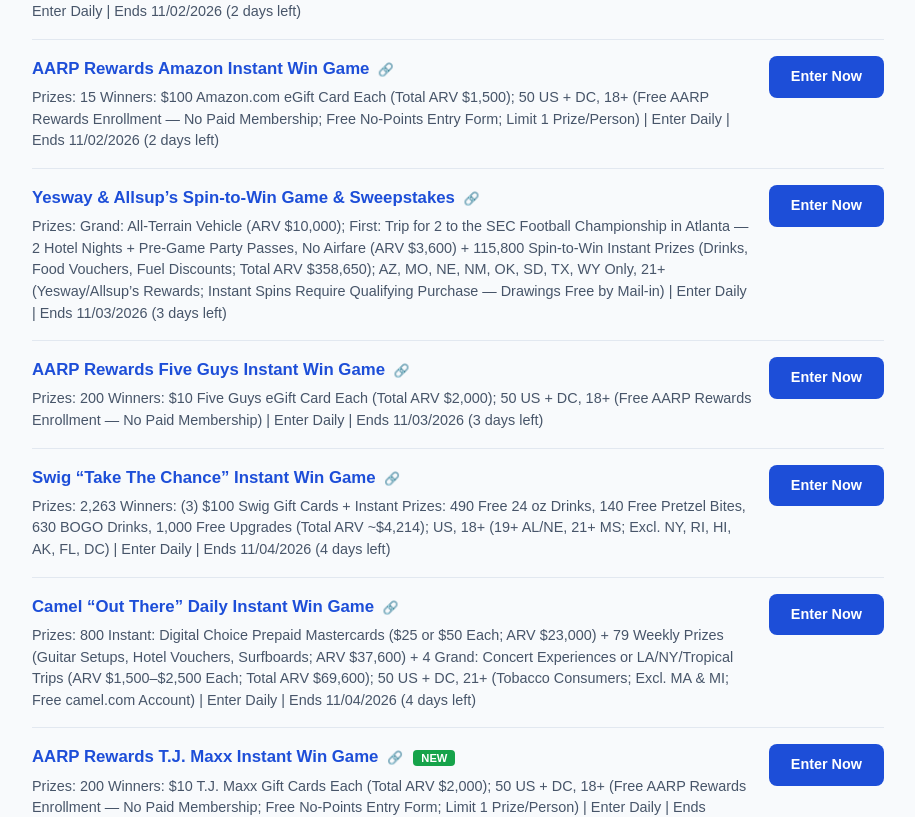
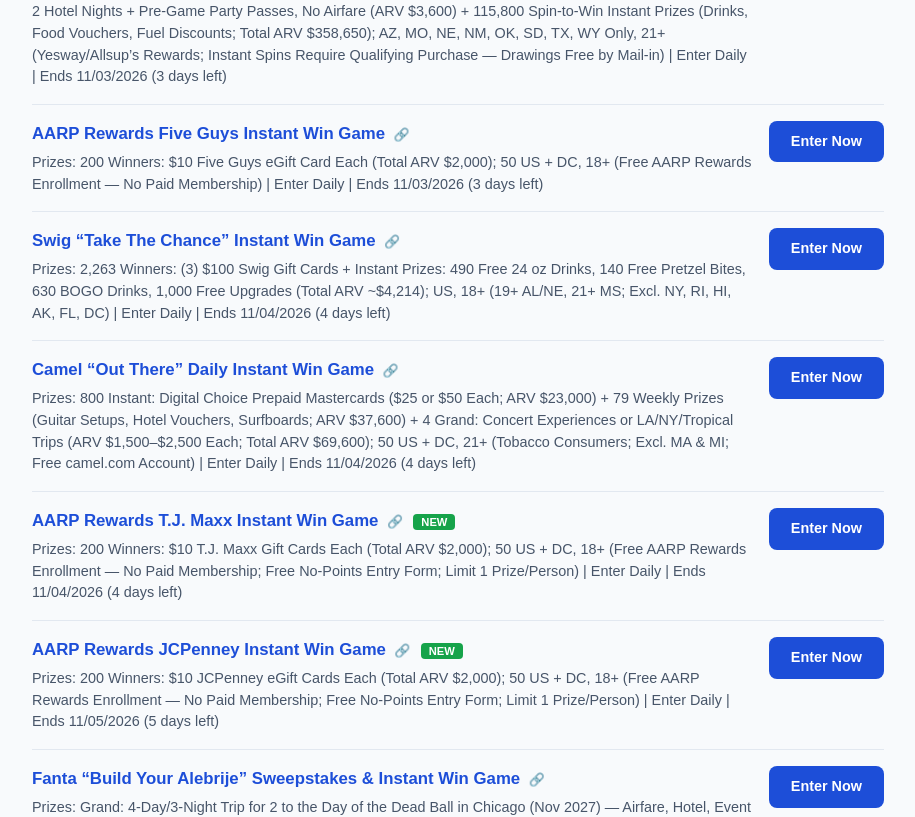
Before and after one commit to haroun26-dev/brandnewsite, a Next.js app: page / in a window 1280 px wide. Shown: the part 687-1504 px from the top of the page, without its empty margins (182-1097 px from the left). Built offline with nearby package versions, Linux system fonts and the light colour scheme.

Commit message:
Refresh listings

```diff
--- a/app/page.tsx
+++ b/app/page.tsx
@@ -17,10 +17,10 @@ interface Listing {
   added: string; // YYYY-MM-DD — NEW badge shows when added within the last 3 days
 }
 
-// Listings verified November 2, 2026. Update this list regularly —
+// Listings verified November 3, 2026. Update this list regularly —
 // remove ended sweepstakes and add new ones by editing this file and redeploying.
 const SWEEPSTAKES: Listing[] = [
-// Listings verified November 2, 2026. Update this list regularly —
+// Listings verified November 3, 2026. Update this list regularly —
 // remove ended sweepstakes and add new ones by editing this file and redeploying.
   // ---- Instant Win Games ----
 
@@ -424,17 +424,6 @@ const SWEEPSTAKES: Listing[] = [
   },
 
   {
-    id: 311,
-    title: "Miller High Life \u201cMusic\u201d Instant Win Game",
-    type: "instant",
-    prizes: "500 Winners: Crosley Mini Jukebox Speaker Each (ARV $12; Total ARV $6,000); 50 US + DC, 21+",
-    frequency: "Enter Daily",
-    ends: "2026-11-02",
-    url: "https://www.millerhighlife.com/music",
-    added: "2026-10-27",
-  },
-
-  {
     id: 312,
     title: "Dos Equis \u201cMost Interesting Man\u201d Instant Win Game",
     type: "instant",
@@ -443,17 +432,6 @@ const SWEEPSTAKES: Listing[] = [
     ends: "2026-12-31",
     url: "https://www.dosequis.com/mostinterestingsweeps",
     added: "2026-10-27",
-  },
-
-  {
-    id: 321,
-    title: "AARP Rewards Amazon Instant Win Game",
-    type: "instant",
-    prizes: "15 Winners: $100 Amazon.com eGift Card Each (Total ARV $1,500); 50 US + DC, 18+ (Free AARP Rewards Enrollment \u2014 No Paid Membership; Free No-Points Entry Form; Limit 1 Prize/Person)",
-    frequency: "Enter Daily",
-    ends: "2026-11-02",
-    url: "https://sweeps.aarp.org/",
-    added: "2026-10-28",
   },
 
   {
@@ -601,6 +579,29 @@ const SWEEPSTAKES: Listing[] = [
     added: "2026-11-02",
   },
 
+  {
+    id: 380,
+    title: "Miller Lite “Holiday 2026” Instant Win Game",
+    type: "instant",
+    prizes: "600 Instant Prizes: 100 Quarter-Zips (ARV $46 Each), 100 Crewneck Sweaters (ARV $33 Each), 400 Beanies (ARV $7.50 Each) + National/Keyword Drawings Incl. 50 \u00d7 $500 Venmo Payments (Total ARV $48,692); 50 US + DC, 21+",
+    frequency: "Enter Daily",
+    ends: "2026-12-31",
+    url: "https://www.millerlite.com/holiday",
+    added: "2026-11-03",
+  },
+
+  {
+    id: 381,
+    title: "Coca-Cola “2026 Holiday” Instant Win Game",
+    type: "instant",
+    prizes: "82,094 Prizes: Grand: 5-Day/4-Night Fairbanks, Alaska Trip for 2 (ARV $4,650) + Instant: 7 \u00d7 $100 Coke Store Prepaid Cards, 75 \u00d7 $25 Coke Store Prepaid Cards, 1,840 \u00d7 $20 Disney Store Gift Cards, 10,000 AMC Black Ticket Pairs ($21 Each), 70,000 \u00d7 20 oz Coke Digital Coupons + Merch (Total Instant Pool 80,000+); 50 US + DC, 18+ (Free Coca-Cola Account)",
+    frequency: "Enter Daily",
+    ends: "2027-01-03",
+    url: "https://www.coca-cola.com",
+    hot: true,
+    added: "2026-11-03",
+  },
+
   // ---- Sweepstakes ----
 
   {
@@ -1202,17 +1203,6 @@ const SWEEPSTAKES: Listing[] = [
   },
 
   {
-    id: 293,
-    title: "Getaways by Southwest \u201cEmail\u201d Sweepstakes",
-    type: "sweepstakes",
-    prizes: "Grand: $3,500 Getaways by Southwest Voucher Toward a Vacation Package (Round-Trip Southwest Flights for 2 + Min. 3 Hotel Nights; Voucher Only, Costs Above $3,500 Winner\u2019s Responsibility; ARV $3,500); 50 US + DC, 21+ (Entry by Subscribing to Getaways by Southwest Emails)",
-    frequency: "Enter Once",
-    ends: "2026-11-02",
-    url: "https://www.southwest.com/GetawaysEmailSweeps",
-    added: "2026-10-25",
-  },
-
-  {
     id: 294,
     title: "Visit Beloit \u201cConnect in Beloit\u201d Sweepstakes",
     type: "sweepstakes",
@@ -1220,17 +1210,6 @@ const SWEEPSTAKES: Listing[] = [
     frequency: "Enter Once",
     ends: "2026-12-31",
     url: "https://visitbeloit.com/win/",
-    added: "2026-10-25",
-  },
-
-  {
-    id: 295,
-    title: "INSP \u201cFrontier Feast\u201d Sweepstakes",
-    type: "sweepstakes",
-    prizes: "Grand: 7-Quart Crockpot Slow Cooker + 20-Piece Blue Willow China Set + $250 Visa Gift Card (ARV $525); 50 US + DC, 18+",
-    frequency: "Enter Daily",
-    ends: "2026-11-02",
-    url: "https://www.insp.com/sweepstakes/frontier-feast-sweepstakes/",
     added: "2026-10-25",
   },
 
@@ -1326,18 +1305,6 @@ const SWEEPSTAKES: Listing[] = [
   },
 
   {
-    id: 313,
-    title: "My Nintendo \u201cHoliday Magic\u201d Sweepstakes",
-    type: "sweepstakes",
-    prizes: "Grand: 3-Day/2-Night Trip for Winner + Up to 3 Guests to New York City \u2014 JetBlue Round-Trip Certificates, 2-Night Hotel, Airport Transfers + VIP Nintendo NEW YORK Store Experience (ARV $3,271); Contiguous US + DC (Excl. AK, HI), 18+ (Nintendo Account + 10 Platinum Points per Entry, Limit 10 Entries)",
-    frequency: "Enter Once",
-    ends: "2026-11-02",
-    url: "https://my.nintendo.com/rewards/fda3e5a574c668e6",
-    hot: true,
-    added: "2026-10-27",
-  },
-
-  {
     id: 317,
     title: "Sparkle \u201cHome Essentials\u201d Sweepstakes",
     type: "sweepstakes",
@@ -1345,18 +1312,6 @@ const SWEEPSTAKES: Listing[] = [
     frequency: "Enter Once",
     ends: "2026-11-15",
     url: "https://www.sparkletowels.com/win-a-year-supply-sweeps",
-    added: "2026-10-27",
-  },
-
-  {
-    id: 319,
-    title: "HexClad \u201cGordon\u2019s Golden Ticket to Italy\u201d Sweepstakes",
-    type: "sweepstakes",
-    prizes: "1 Winner: 8-Day/7-Night Italy Trip for 2 \u2014 First-Class Flights, 5-Star Hotels, Michelin-Starred Dinners, $10,000 Spending Money + $25,000 Tax Offset (Total ARV $156,500); 50 US + DC + Canada, 21+",
-    frequency: "Enter Once",
-    ends: "2026-11-02",
-    url: "https://hexclad.com/pages/gordons-golden-ticket-italy",
-    hot: true,
     added: "2026-10-27",
   },
 
@@ -1496,17 +1451,6 @@ const SWEEPSTAKES: Listing[] = [
   },
 
   {
-    id: 340,
-    title: "DAHON Black Friday Giveaway",
-    type: "sweepstakes",
-    prizes: "2 Winners, Each: DAHON Unio E20 E-Bike ($2,699 Each; Total $5,398); US Residents (No Minimum Age Stated in Rules; One Email Registration Per User)",
-    frequency: "Enter Once",
-    ends: "2026-11-02",
-    url: "https://usa.dahon.com/pages/black-friday",
-    added: "2026-10-29",
-  },
-
-  {
     id: 341,
     title: "Sony Electronics Seattle Seahawks WH-1000XM6 Headphones Sweepstakes",
     type: "sweepstakes",
@@ -1718,17 +1662,6 @@ const SWEEPSTAKES: Listing[] = [
   },
 
   {
-    id: 372,
-    title: "New Orleans Saints \u201cWay to Beach\u201d Sweepstakes",
-    type: "sweepstakes",
-    prizes: "Grand: 3-Night Trip for 2 to Pensacola or Perdido Key, FL \u2014 Hotel, $250 in Local-Restaurant Gift Cards, Boat and Trolley Tour + 2 Tickets to Saints vs. Packers in New Orleans (ARV $2,190); US, 18+",
-    frequency: "Enter Once",
-    ends: "2026-11-02",
-    url: "https://www.neworleanssaints.com/fans/contests/saints-beach-getaway-sweepstakes",
-    added: "2026-11-01",
-  },
-
-  {
     id: 373,
     title: "Whisky Advocate \u201cTop 20 Whisky\u201d Sweepstakes",
     type: "sweepstakes",
@@ -1792,6 +1725,94 @@ const SWEEPSTAKES: Listing[] = [
     ends: "2026-11-15",
     url: "https://us.jagermeister.com/join-us",
     added: "2026-11-02",
+  },
+
+  {
+    id: 382,
+    title: "The North Face “Holiday Wish List” Sweepstakes",
+    type: "sweepstakes",
+    prizes: "4 Winners: $1,000 The North Face E-Gift Card Each (Total ARV $4,000); US, 18+ (Free XPLR Pass Account; Favorite at Least One Item to Enter)",
+    frequency: "Enter Once",
+    ends: "2026-11-13",
+    url: "https://www.thenorthface.com/en-us/xplr-pass/xplr-pass-sweepstakes",
+    added: "2026-11-03",
+  },
+
+  {
+    id: 383,
+    title: "The Neighbourhood “Wourld Tour Flyaway” Sweepstakes",
+    type: "sweepstakes",
+    prizes: "1 Winner + Guest: San Francisco Trip Dec 1\u20133, 2026 \u2014 2 Round-Trip Economy Flights, 2 Hotel Nights, 2 Tickets to The Neighbourhood Wourld Tour Concert Dec 2, 2026 (ARV $2,000); US Incl. DC + PR, Age of Majority",
+    frequency: "Enter Once",
+    ends: "2026-11-11",
+    url: "https://forms.sonymusicfans.com/campaign/sony-music-now-the-neighbourhood-flyaway-giveaway/",
+    added: "2026-11-03",
+  },
+
+  {
+    id: 384,
+    title: "WD-40 “Thanks for Giving” Sweepstakes",
+    type: "sweepstakes",
+    prizes: "1 Winner: $250 Amazon Gift Card; US, 18+",
+    frequency: "Enter Once",
+    ends: "2026-11-15",
+    url: "https://thanksforgivingsweepstakes.wd40.com/",
+    added: "2026-11-03",
+  },
+
+  {
+    id: 385,
+    title: "New York Jets “Your Ticket to Sail” Sweepstakes",
+    type: "sweepstakes",
+    prizes: "1 Winner: $2,000 Carnival Cruise Line Gift Card + $1,000 American Express Gift Card (ARV $3,000); US, 18+",
+    frequency: "Enter Once",
+    ends: "2026-11-19",
+    url: "https://www.newyorkjets.com/fans/sweepstakes/26carnival",
+    added: "2026-11-03",
+  },
+
+  {
+    id: 386,
+    title: "Delta Faucet “$2,100 Hair Care” Sweepstakes",
+    type: "sweepstakes",
+    prizes: "1 Winner: Hair Care Prize Package \u2014 Delta Versacurl Tool, H2Okinetic Raincan Shower Head, Clarifi Filter System/Cartridges, RevAir Complete Routine Bundle + 10 The Doux Hair-Care Products (ARV $2,100); 50 US + DC, 18+",
+    frequency: "Enter Once",
+    ends: "2026-11-15",
+    url: "https://www.deltafaucet.com/giveaways",
+    added: "2026-11-03",
+  },
+
+  {
+    id: 387,
+    title: "Smirnoff Ice “Holiday Kayak” Sweepstakes",
+    type: "sweepstakes",
+    prizes: "2 Winners: Smirnoff Ice Branded Kayak Each (ARV $3,666.66 Each; Total ARV $7,333.32); US, 21+",
+    frequency: "Enter Once",
+    ends: "2026-12-31",
+    url: "https://www.spiritspromos.com/smirnoff-ice/kayak-sweeps/en/submission/form",
+    added: "2026-11-03",
+  },
+
+  {
+    id: 388,
+    title: "Jai Alai “Days” Sweepstakes",
+    type: "sweepstakes",
+    prizes: "20 Winners: Jai Alai Prize Pack Each \u2014 Branded Holiday Sweater, Beanie, Camp Mug + Socks (ARV Up to $100 Each); 48 Contiguous US + DC, 21+ (Void AK & HI)",
+    frequency: "Enter Daily",
+    ends: "2026-12-11",
+    url: "https://www.hp2win.com/JAIALAIDAYS26",
+    added: "2026-11-03",
+  },
+
+  {
+    id: 389,
+    title: "SiriusXM “Tortuga Music Festival 2027” Sweepstakes",
+    type: "sweepstakes",
+    prizes: "1 Winner + Guest: VIP Trip to Tortuga Music Festival, Ft. Lauderdale, Apr 2\u20134, 2027 \u2014 Round-Trip Coach Airfare for 2, 4 Hotel Nights, 2 VIP 3-Day Tickets, Backstage Tour, Welcome Party + $200 Gift Card (ARV $4,000); US + DC + PR, 21+ (Current SiriusXM Subscribers Only \u2014 Plan Active On/Before Oct 20, 2026)",
+    frequency: "Enter Once",
+    ends: "2026-11-22",
+    url: "https://www.siriusxm.com/tortuga2027",
+    added: "2026-11-03",
   },
 
 ];
@@ -2126,7 +2147,7 @@ export default function Home() {
         </section>
 
         <p style={{ color: "#94a3b8", fontSize: "0.8rem", marginTop: "40px", lineHeight: 1.6 }}>
-          Listings last verified November 2, 2026. Always check the official rules on
+          Listings last verified November 3, 2026. Always check the official rules on
           the sponsor&apos;s page before entering. Sweepstakes Central is not affiliated
           with the sponsors listed.
         </p>
```
